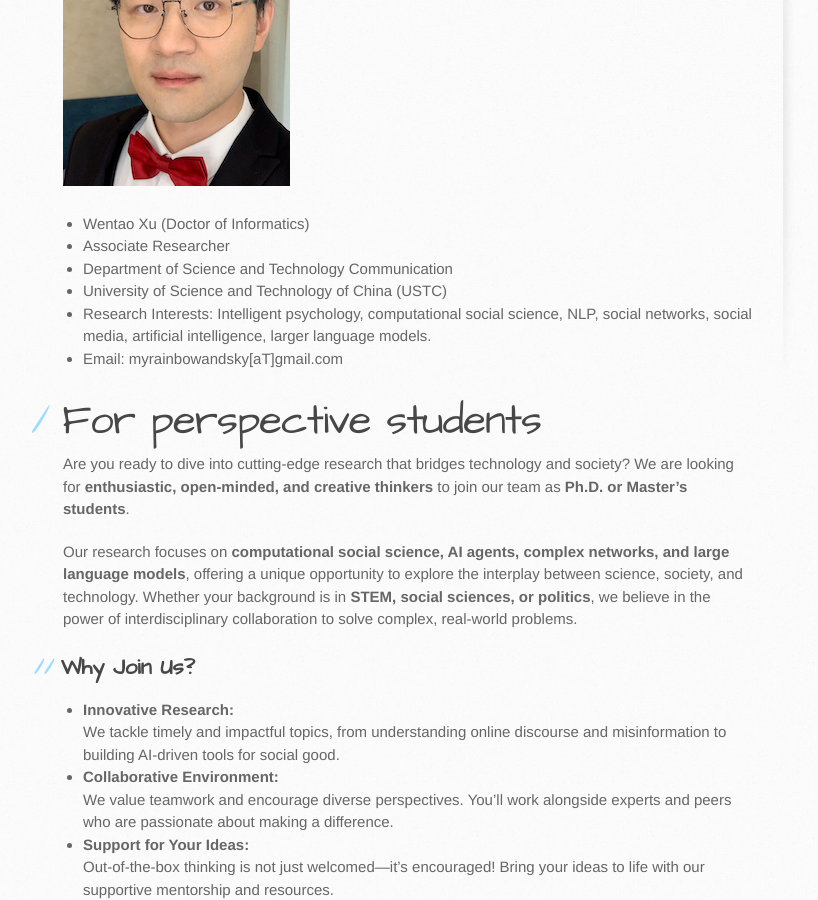
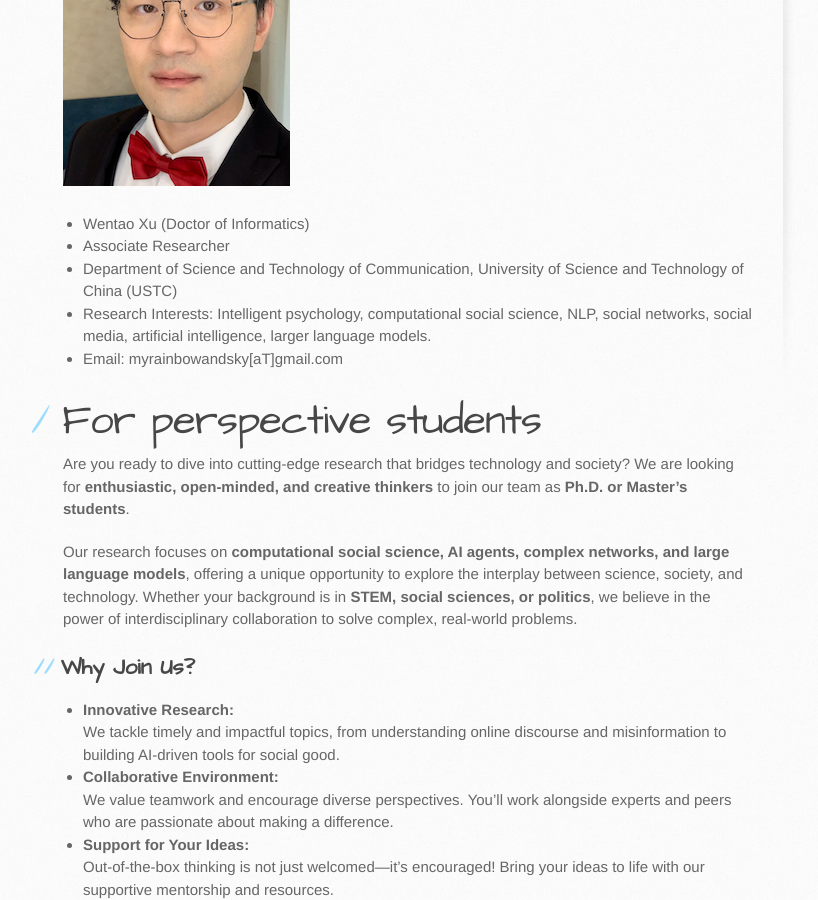
Before and after one commit to myrainbowandsky/myrainbowandsky.github.io, a Jekyll site: the page built from index.md, in a window 1280 px wide and 900 px high, scrolled down 366 px. Shown: the whole window, without its empty margins (107-925 px from the left). Built offline with Jekyll 4.4.1, drawn with Linux system fonts in a browser that asks for light colours.

```diff
--- a/index.md
+++ b/index.md
@@ -12,8 +12,7 @@ layout: default
 
 * Wentao Xu (Doctor of Informatics)
 * Associate Researcher
-* Department of Science and Technology Communication
-* University of Science and Technology of China (USTC)
+* Department of Science and Technology of Communication, University of Science and Technology of China (USTC)
 * Research Interests: Intelligent psychology, computational social science, NLP, social networks, social media, artificial intelligence, larger language models.
 * Email: myrainbowandsky[aT]gmail.com
 
```
